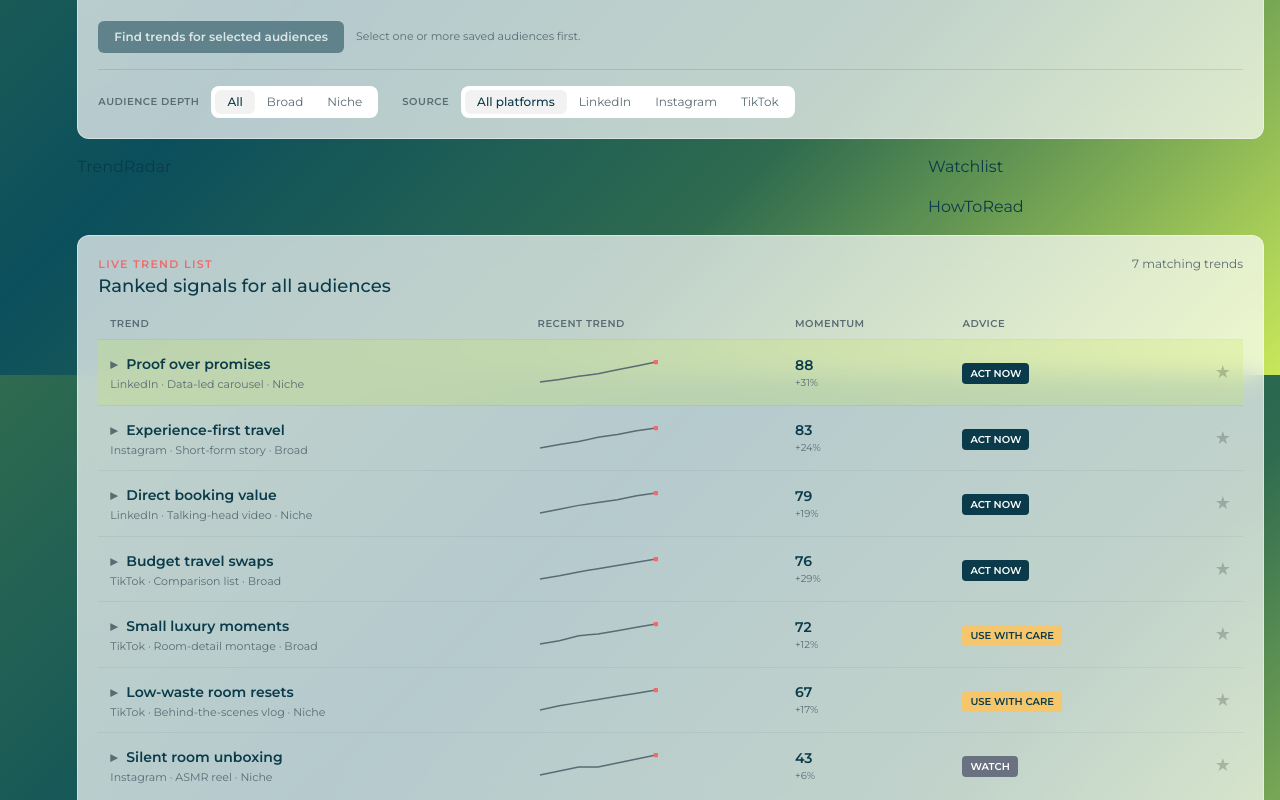
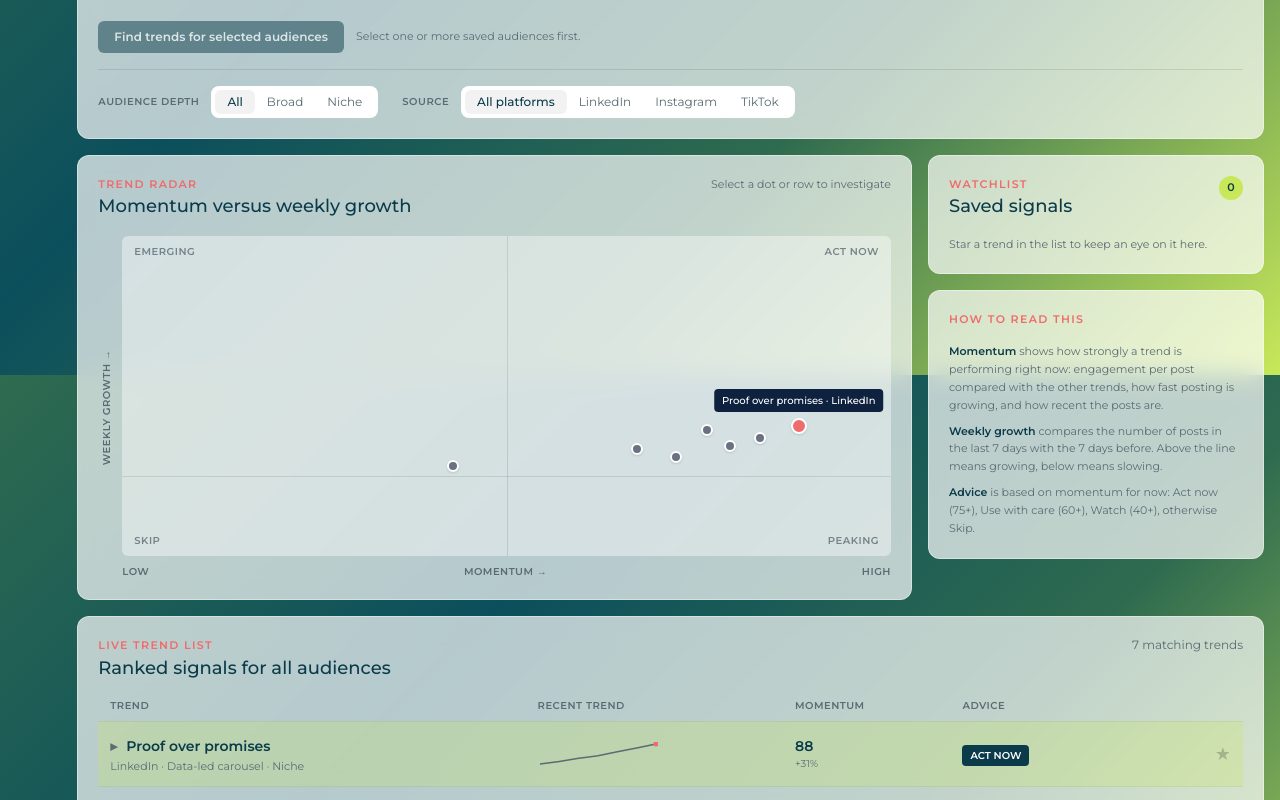
Before and after one commit to boofoo-png/trendtracker, a Next.js app: page /audience-trends in a window 1280 px wide. Shown: the part 425-1225 px from the top of the page. Built offline with nearby package versions, Linux system fonts and the light colour scheme.

Commit message:
too much done for you haha...

```diff
--- a/components/audience-trends/HowToRead.js
+++ b/components/audience-trends/HowToRead.js
@@ -1,3 +1,42 @@
+import Card from "@/components/ui/Card";
+import { FIT_ENABLED } from "@/lib/features";
+
 export default function HowToRead() {
-  return <section data-component="HowToRead">HowToRead</section>;
+  return (
+    <Card eyebrow="How to read this">
+      <dl className="space-y-2 text-[11px] leading-relaxed text-ink-500">
+        <div>
+          <dt className="inline font-semibold text-teal-900">Momentum</dt>{" "}
+          <dd className="inline">
+            shows how strongly a trend is performing right now: engagement per post compared with the
+            other trends, how fast posting is growing, and how recent the posts are.
+          </dd>
+        </div>
+        {FIT_ENABLED ? (
+          <div>
+            <dt className="inline font-semibold text-teal-900">Fit</dt>{" "}
+            <dd className="inline">
+              shows how naturally the trend belongs to the selected audience and your business.
+            </dd>
+          </div>
+        ) : (
+          <div>
+            <dt className="inline font-semibold text-teal-900">Weekly growth</dt>{" "}
+            <dd className="inline">
+              compares the number of posts in the last 7 days with the 7 days before. Above the line
+              means growing, below means slowing.
+            </dd>
+          </div>
+        )}
+        <div>
+          <dt className="inline font-semibold text-teal-900">Advice</dt>{" "}
+          <dd className="inline">
+            {FIT_ENABLED
+              ? "combines momentum and fit: Act now, Use with care, Watch or Skip."
+              : "is based on momentum for now: Act now (75+), Use with care (60+), Watch (40+), otherwise Skip."}
+          </dd>
+        </div>
+      </dl>
+    </Card>
+  );
 }
--- a/components/audience-trends/TrendRadar.js
+++ b/components/audience-trends/TrendRadar.js
@@ -1,3 +1,135 @@
-export default function TrendRadar(props) {
-  return <section data-component="TrendRadar">TrendRadar</section>;
+"use client";
+
+import Card from "@/components/ui/Card";
+import { FIT_ENABLED } from "@/lib/features";
+
+// x = momentum (0–100). y = fit (0–100) when fit is enabled, otherwise weekly growth (%).
+// Quadrants split at the midpoint of each axis (growth splits at 0%: growing vs. slowing).
+
+const GROWTH_MIN = -50; // y-axis range for weekly growth (%), values outside are clamped
+const GROWTH_MAX = 150;
+
+const AXES = FIT_ENABLED
+  ? {
+      title: "Momentum versus audience fit",
+      yLabel: "Audience fit",
+      yValue: (t) => t.fit,
+      yPercent: (v) => v,
+      yMid: 50,
+      yText: (t) => `fit ${t.fit}`,
+      quadrants: {
+        topRight: "Act now",
+        topLeft: "Watch & prepare",
+        bottomRight: "Popular, poor fit",
+        bottomLeft: "Skip",
+      },
+    }
+  : {
+      title: "Momentum versus weekly growth",
+      yLabel: "Weekly growth",
+      yValue: (t) => t.change,
+      yPercent: (v) =>
+        ((Math.min(GROWTH_MAX, Math.max(GROWTH_MIN, v)) - GROWTH_MIN) / (GROWTH_MAX - GROWTH_MIN)) * 100,
+      yMid: 0,
+      yText: (t) => `growth ${t.change >= 0 ? "+" : ""}${t.change}%`,
+      quadrants: {
+        topRight: "Act now",
+        topLeft: "Emerging",
+        bottomRight: "Peaking",
+        bottomLeft: "Skip",
+      },
+    };
+
+// Keep dots and tooltips inside the plot.
+const clampPct = (v) => Math.min(97, Math.max(3, v));
+
+export default function TrendRadar({ filteredTrends, selectedTrend, setSelectedTrendId }) {
+  const midY = AXES.yPercent(AXES.yMid);
+  const corner = "pointer-events-none absolute text-[10px] font-semibold uppercase tracking-wider text-ink-500/80";
+
+  return (
+    <Card
+      eyebrow="Trend radar"
+      title={AXES.title}
+      aside={<p className="text-[11px] text-ink-500">Select a dot or row to investigate</p>}
+    >
+      <div className="flex gap-2">
+        {/* y-axis label */}
+        <div className="flex w-4 items-center justify-center">
+          <span className="-rotate-90 whitespace-nowrap text-[10px] font-semibold uppercase tracking-wider text-ink-500">
+            {AXES.yLabel} →
+          </span>
+        </div>
+
+        <div className="flex-1">
+          <div
+            className="relative h-72 overflow-hidden rounded-md bg-white/40 sm:h-80"
+            role="group"
+            aria-label={`${AXES.title}. ${filteredTrends.length} trends plotted. Use the trend list for the same data as a table.`}
+          >
+            {/* quadrant lines */}
+            <div aria-hidden="true" className="absolute inset-y-0 left-1/2 w-px bg-black/10" />
+            <div
+              aria-hidden="true"
+              className="absolute inset-x-0 h-px bg-black/10"
+              style={{ top: `${100 - midY}%` }}
+            />
+
+            {/* quadrant labels */}
+            <span aria-hidden="true" className={`${corner} left-3 top-2`}>{AXES.quadrants.topLeft}</span>
+            <span aria-hidden="true" className={`${corner} right-3 top-2`}>{AXES.quadrants.topRight}</span>
+            <span aria-hidden="true" className={`${corner} bottom-2 left-3`}>{AXES.quadrants.bottomLeft}</span>
+            <span aria-hidden="true" className={`${corner} bottom-2 right-3`}>{AXES.quadrants.bottomRight}</span>
+
+            {filteredTrends.length === 0 && (
+              <p className="absolute inset-0 flex items-center justify-center text-sm text-ink-500">
+                No trends match these filters.
+              </p>
+            )}
+
+            {/* dots */}
+            {filteredTrends.map((trend) => {
+              const selected = trend.id === selectedTrend?.id;
+              const x = clampPct(trend.momentum);
+              const y = clampPct(AXES.yPercent(AXES.yValue(trend)));
+              const tooltipBelow = y > 80; // near the top edge → show the label underneath
+              return (
+                <button
+                  key={trend.id}
+                  type="button"
+                  onClick={() => setSelectedTrendId(trend.id)}
+                  aria-pressed={selected}
+                  aria-label={`${trend.name} on ${trend.platform}, momentum ${trend.momentum}, ${AXES.yText(trend)}`}
+                  className={`group absolute -translate-x-1/2 -translate-y-1/2 rounded-full focus:outline-none ${selected ? "z-20" : "z-10 hover:z-30 focus-visible:z-30"}`}
+                  style={{ left: `${x}%`, top: `${100 - y}%` }}
+                >
+                  <span
+                    aria-hidden="true"
+                    className={`block rounded-full border-2 border-white shadow transition-transform group-hover:scale-125 group-focus-visible:ring-2 group-focus-visible:ring-teal-900 ${
+                      selected ? "size-4 bg-coral-400" : "size-3 bg-gray-500"
+                    }`}
+                  />
+                  <span
+                    aria-hidden="true"
+                    className={`pointer-events-none absolute left-1/2 -translate-x-1/2 whitespace-nowrap rounded bg-navy-900 px-2 py-1 text-[10px] font-medium text-white ${
+                      tooltipBelow ? "top-full mt-1.5" : "bottom-full mb-1.5"
+                    } ${selected ? "block" : "hidden group-hover:block group-focus-visible:block"}`}
+                  >
+                    {trend.name} · {trend.platform}
+                  </span>
+                </button>
+              );
+            })}
+          </div>
+
+          {/* x-axis label */}
+          <div className="mt-2 flex justify-between text-[10px] font-semibold uppercase tracking-wider text-ink-500">
+            <span>Low</span>
+            <span>Momentum →</span>
+            <span>High</span>
+          </div>
+        </div>
+      </div>
+    </Card>
+  );
 }
--- a/components/audience-trends/Watchlist.js
+++ b/components/audience-trends/Watchlist.js
@@ -1,3 +1,65 @@
-export default function Watchlist(props) {
-  return <section data-component="Watchlist">Watchlist</section>;
+"use client";
+
+import Card from "@/components/ui/Card";
+import AdviceBadge from "@/components/ui/AdviceBadge";
+
+export default function Watchlist({ watchedTrends, selectedTrend, setSelectedTrendId, toggleWatch }) {
+  const count = watchedTrends.length;
+
+  return (
+    <Card
+      eyebrow="Watchlist"
+      title="Saved signals"
+      aside={
+        <span
+          aria-label={`${count} saved`}
+          className="flex size-6 items-center justify-center rounded-full bg-lime-400 text-[11px] font-semibold"
+        >
+          {count}
+        </span>
+      }
+    >
+      {count === 0 ? (
+        <p className="text-[11px] text-ink-500">
+          Star a trend in the list to keep an eye on it here.
+        </p>
+      ) : (
+        <ul className="flex flex-col gap-2">
+          {watchedTrends.map((trend) => {
+            const selected = trend.id === selectedTrend?.id;
+            return (
+              <li
+                key={trend.id}
+                className={`flex items-center gap-2 rounded-md px-3 py-2 ${selected ? "bg-lime-400/30" : "bg-white/80"}`}
+              >
+                <span aria-hidden="true" className="text-ink-500">↗</span>
+                <button
+                  type="button"
+                  onClick={() => setSelectedTrendId(trend.id)}
+                  disabled={trend.hiddenByFilters}
+                  title={trend.hiddenByFilters ? "Hidden by the current depth/source filters" : undefined}
+                  className="min-w-0 flex-1 text-left disabled:cursor-not-allowed"
+                >
+                  <span className="block truncate text-xs font-medium">{trend.name}</span>
+                  <span className="block text-[10px] text-ink-500">
+                    {trend.platform} · momentum {trend.momentum}
+                    {trend.hiddenByFilters && " · hidden by filters"}
+                  </span>
+                </button>
+                <AdviceBadge advice={trend.advice} />
+                <button
+                  type="button"
+                  onClick={() => toggleWatch(trend.id)}
+                  aria-label={`Remove ${trend.name} from watchlist`}
+                  className="text-sm text-ink-500 opacity-60 hover:opacity-100"
+                >
+                  ×
+                </button>
+              </li>
+            );
+          })}
+        </ul>
+      )}
+    </Card>
+  );
 }
```
Also changed, not shown: lib/useTrendFilters.js, 1 other file (tests, documents, lock files or other folders).
